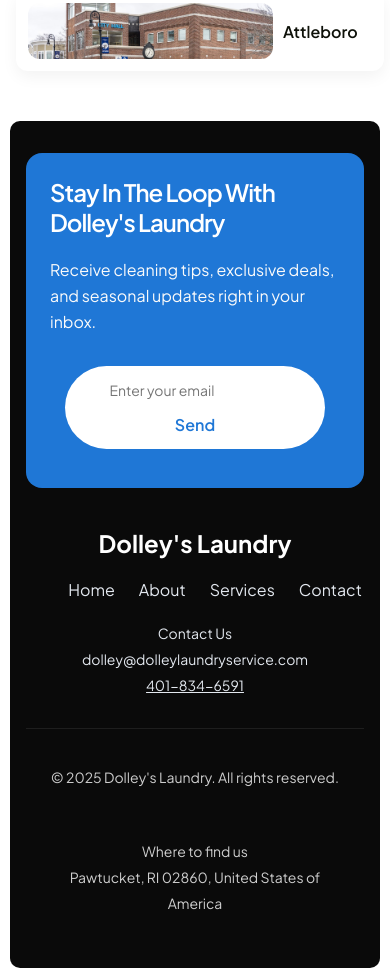
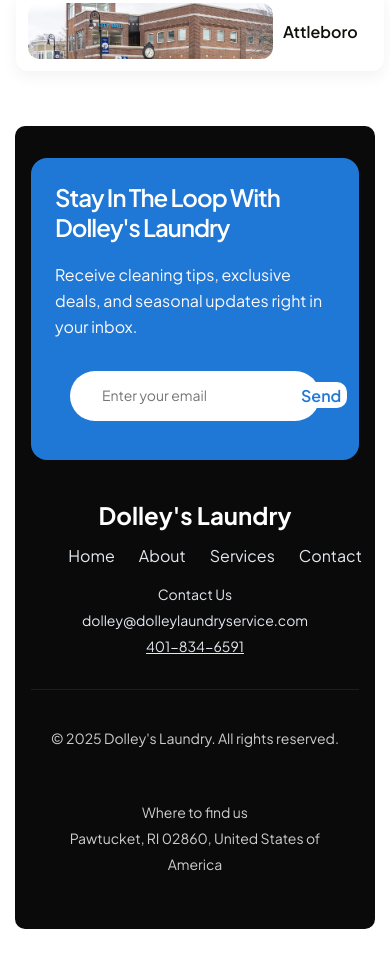
Before and after one commit to DevJustice161/Dolley-s-Laundry, a React (Vite) app: page / in a window 390 px wide. Shown: the part 7420-8398 px from the top of the page. After the commit the page ends 8364 px from the top, so only its background shows below. Built offline with nearby package versions, Linux system fonts and the light colour scheme.

Commit message:
Update index.css

```diff
--- a/src/index.css
+++ b/src/index.css
@@ -785,7 +785,6 @@
   margin: 15px;
   background: #0a0a0a;
   color: #fff;
-  font-family: "Poppins", sans-serif;
   padding: 50px 5%;
   border-radius: 10px;
 }
@@ -825,17 +824,17 @@
   line-height: 26px;
   letter-spacing: 0%;
   color: #fafafa;
-  height: 26px;
+  /* height: 26px; */
 }
 
 .newsletter-input {
   background: #fff;
   display: flex;
-  justify-content: center;
+  justify-content: space-between;
   gap: 10px;
   margin: 15px;
   /* margin-top: 15px; */
-  flex-wrap: wrap;
+  /* flex-wrap: wrap; */
   /* height: 46px; */
   /* justify-content: space-between; */
   border-radius: 500px;
@@ -874,12 +873,12 @@
 .footer-main {
   text-align: center;
   margin-bottom: 30px;
-  height: 220px;
+  /* height: 220px; */
   gap: 40px;
 }
 .footer-main h2 {
   /* width: 267; */
-  height: 36px;
+  /* height: 36px; */
   gap: 4px;
 }
 
@@ -889,7 +888,7 @@
   gap: 25px;
   margin: 15px 0;
   list-style: none;
-  height: 26px;
+  /* height: 26px; */
   gap: 24px;
 }
 .footer-links a {
@@ -898,7 +897,7 @@
 }
 
 .footer-main .contact-info {
-  height: 78px;
+  /* height: 78px; */
   gap: 24px;
 }
 .footer-main .contact-info .contact-info-head,
@@ -1609,13 +1608,13 @@
 
   /* FOOTER */
   .footer-section {
-    margin: 10px;
+    /* margin: 10px; */
     padding: 32px 16px;
   }
 
   .newsletter-banner {
     flex-direction: column;
-    height: auto;
+    /* height: auto; */
     gap: 16px;
   }
   .newsletter-banner h4 {
@@ -1627,11 +1626,15 @@
   }
 
   .footer-main {
-    height: auto;
+    text-align: center;
+    align-items: center;
+    /* height: auto; */
   }
 
   .footer-links {
-    flex-wrap: wrap;
+    align-items: center;
+    /* flex-wrap: wrap; */
+    justify-content: center;
   }
 
   .footer-bottom {
```
